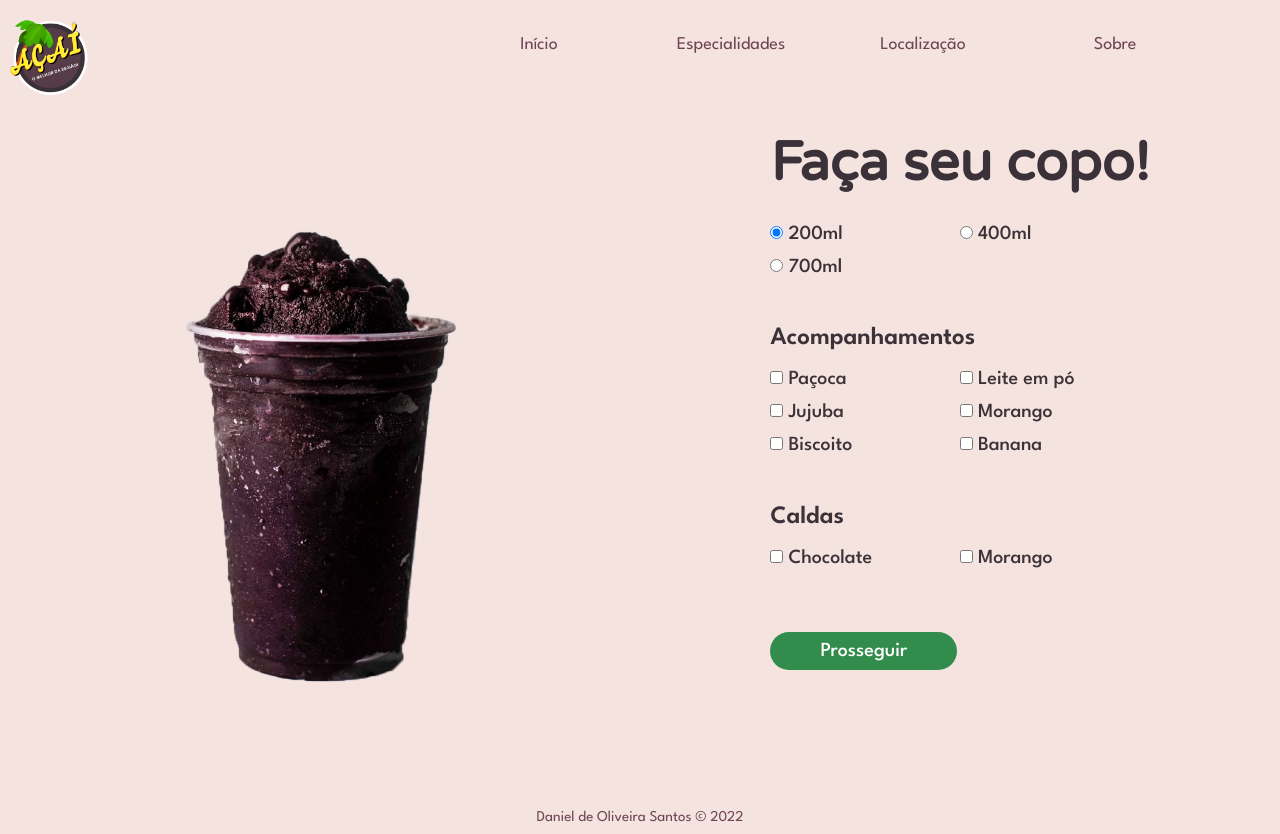
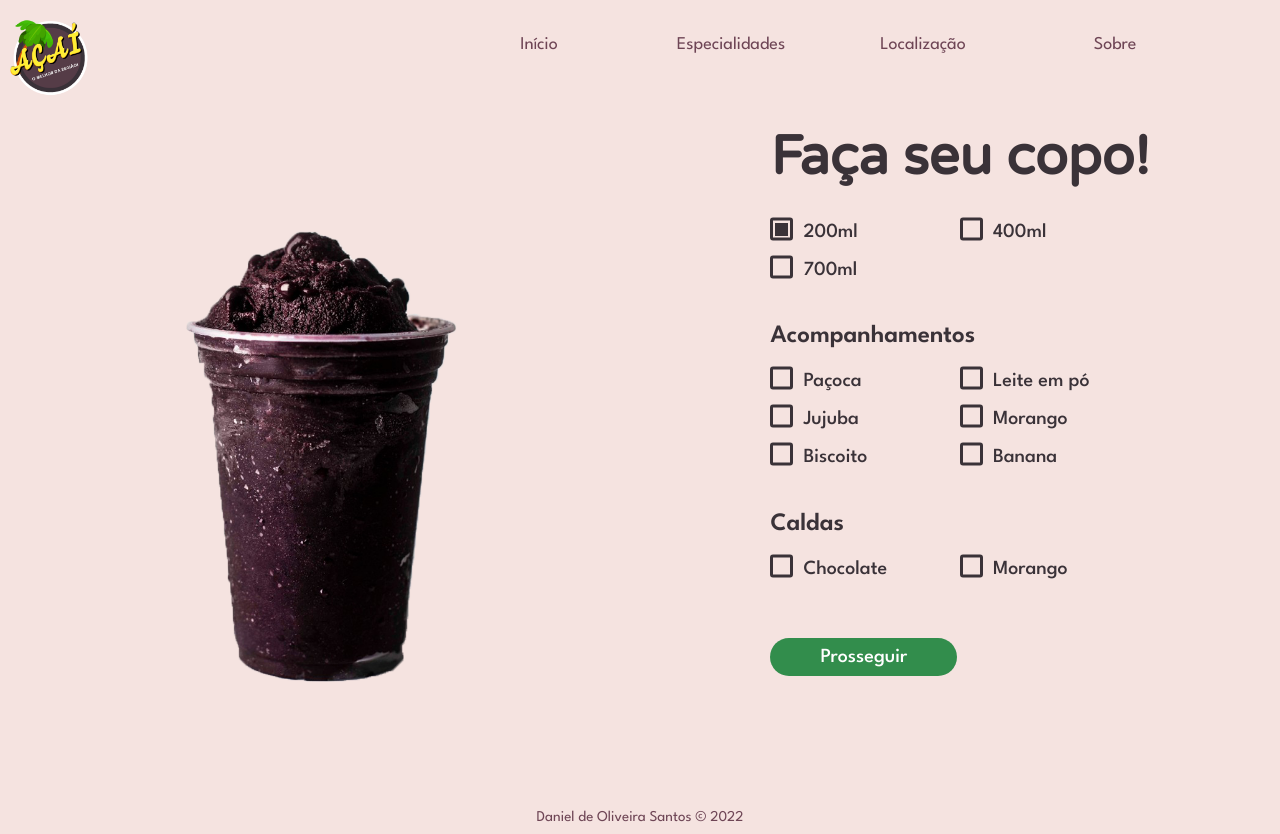
Before and after one commit to danideoliveira/acaiteria-regiao, a React (Vite) app: page /pedido in a window 1280 px wide. Built offline with nearby package versions, Linux system fonts and the light colour scheme.

Commit message:
Update input styles

```diff
--- a/src/components/make-order/MakeOrder.jsx
+++ b/src/components/make-order/MakeOrder.jsx
@@ -36,9 +36,9 @@ export default function MakeOrder() {
                         <div>
                             <img src={ acaiMaker.copo } alt="acai-maker"/>
                             <img className='maker-item' id='jujuba' src={ acaiMaker.jujuba } alt="acai-maker"/>
-                            <img className='maker-item' id='leite' src={ acaiMaker.leite } alt="acai-maker"/>
                             <img className='maker-item' id='morango' src={ acaiMaker.morango } alt="acai-maker"/>
                             <img className='maker-item' id='pacoca' src={ acaiMaker.pacoca } alt="acai-maker"/>
+                            <img className='maker-item' id='leite' src={ acaiMaker.leite } alt="acai-maker"/>
                             <img className='maker-item' id='banana' src={ acaiMaker.banana } alt="acai-maker"/>
                             <img className='maker-item' id='biscoito' src={ acaiMaker.biscoito } alt="acai-maker"/>
                             <img className='maker-item' id='caldaMorango' src={ acaiMaker.caldaMorango } style={{ opacity: 90 + '%' }} alt="acai-maker"/>
--- a/src/components/make-order/MakeOrder.styled.js
+++ b/src/components/make-order/MakeOrder.styled.js
@@ -97,7 +97,21 @@ export const DivRight = styled.div`
 
             div {
                 margin-bottom: 2rem;
+
+                h2 {
+                    font-size: 5.4rem;
+                }
             }
+
+            .continue-button {
+                place-self: center;
+            }
+        }
+    }
+
+    @media (min-width: 320px) and (max-width: 480px) {
+        section {
+            width: 80%;
         }
     }
 `;
@@ -113,6 +127,10 @@ export const Grid = styled.div`
     @media (min-width: 320px) and (max-width: 999px) {
         grid-template-columns: repeat(2, 1fr);
     }
+
+    @media (min-width: 320px) and (max-width: 480px) {
+        grid-template-columns: repeat(1, 1fr);
+    }
 `;
 
 export const Item = styled.label`
@@ -120,8 +138,48 @@ export const Item = styled.label`
     color: ${colors.darkPurple};
     font-weight: 500;
 
-    input {
-        margin-right: 0.5rem;
+
+    input[type="checkbox"],
+    input[type="radio"] {
+        appearance: none;
+        /* margin: 0; */
+        margin-right: 1rem;
+        font: inherit;
+        color: ${ colors.darkPurple };
+        width: 1.15em;
+        height: 1.15em;
+        border: 0.15em solid ${ colors.darkPurple };
+        border-radius: 0.15em;
+        transform: translateY(-0.075em);
+        justify-content: center;
+        align-items: center;
+        flex-direction: row;
+        display: inline-flex;
+        place-content: center;
+        cursor: pointer;
+    }
+
+    input[type="checkbox"]::before,
+    input[type="radio"]::before {
+        content: "";
+        width: 0.65em;
+        height: 0.65em;
+        transform: scale(0);
+        transition: 120ms transform ease-in-out;
+        box-shadow: inset 1em 1em ${ colors.darkPurple };
+    }
+
+    input[type="checkbox"]:checked::before,
+    input[type="radio"]:checked::before {
+        transform: scale(1);
+    }
+
+    @media (min-width: 320px) and (max-width: 999px) {
+        font-size: 3rem;
+
+        input {
+            margin-bottom: 1rem;
+        }
     }
 `;
 
@@ -130,12 +188,16 @@ export const Label = styled.p`
     color: ${colors.darkPurple};
     font-weight: 600;
     margin-bottom: 2rem;
+
+    @media (min-width: 320px) and (max-width: 999px) {
+        font-size: 3.5rem;
+    }
 `;
 
 export const Button = styled.button`
-    background-color: ${colors.green};
+    background-color: ${ colors.green };
     border-radius: 50px;
-    color: #fff;
+    color: ${ colors.white };
     font-size: 2.0rem;
     padding: 1rem 5rem;
     font-weight: 500;
@@ -144,10 +206,13 @@ export const Button = styled.button`
     transition: 0.2s;
 
     &:hover {
-        background-color: ${darken(0.1, `${colors.green}`)};
+        background-color: ${darken(0.1, `${ colors.green }`)};
     }
 
     @media (min-width: 320px) and (max-width: 999px) {
-        padding: 2rem 7rem;
+        margin-top: 2.5rem;
+        padding: 1.5rem 7rem;
+        font-size: 3rem;
+        width: 100%;
     }
 `;
```
